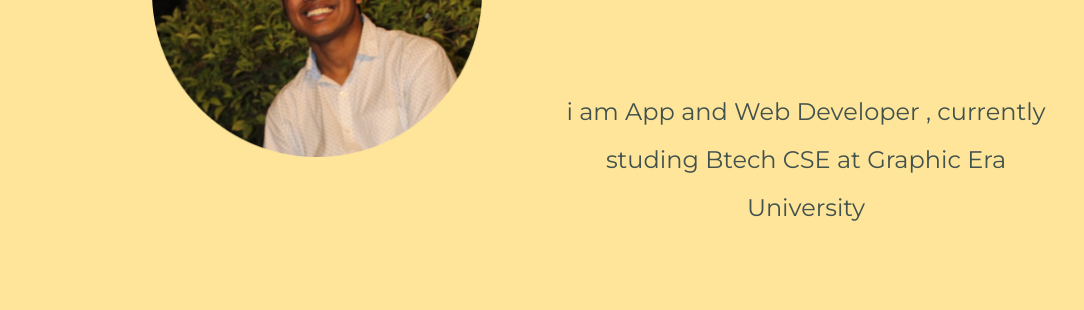
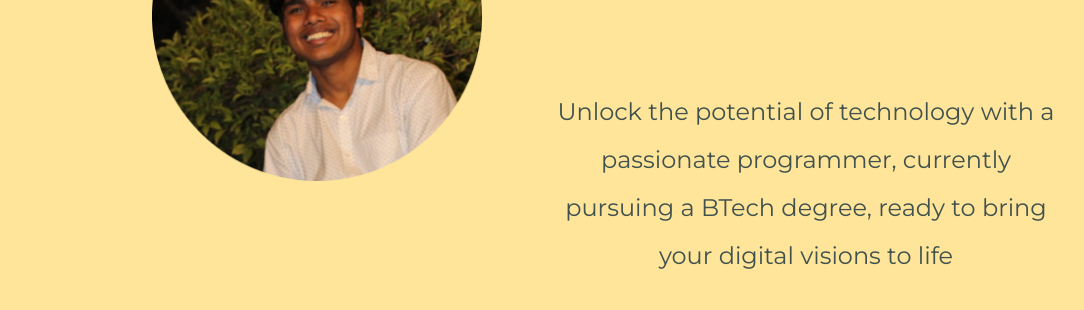
Before and after one commit to XFAULTS/portfolio, a plain HTML site: page index.html in a window 1280 px wide. Shown: the part 490-800 px from the top of the page, without its empty margins (96-1180 px from the left). Drawn offline with nearby package versions, Linux system fonts and the light colour scheme.

Commit message:
head content change
removed boaring line from the head section

```diff
--- a/index.html
+++ b/index.html
@@ -39,7 +39,7 @@
                 <h1>
                     Rachit
                 </h1>
-                <p>i am App and Web Developer , currently studing Btech CSE at Graphic Era University</p>
+                <p>Unlock the potential of technology with a passionate programmer, currently pursuing a BTech degree, ready to bring your digital visions to life</p>
             </div>
             <!-- <div class="col-lg-4 col-md-12 my-auto">
                 <img class="phone" src="images/phone.png" alt="phone-png">
```
